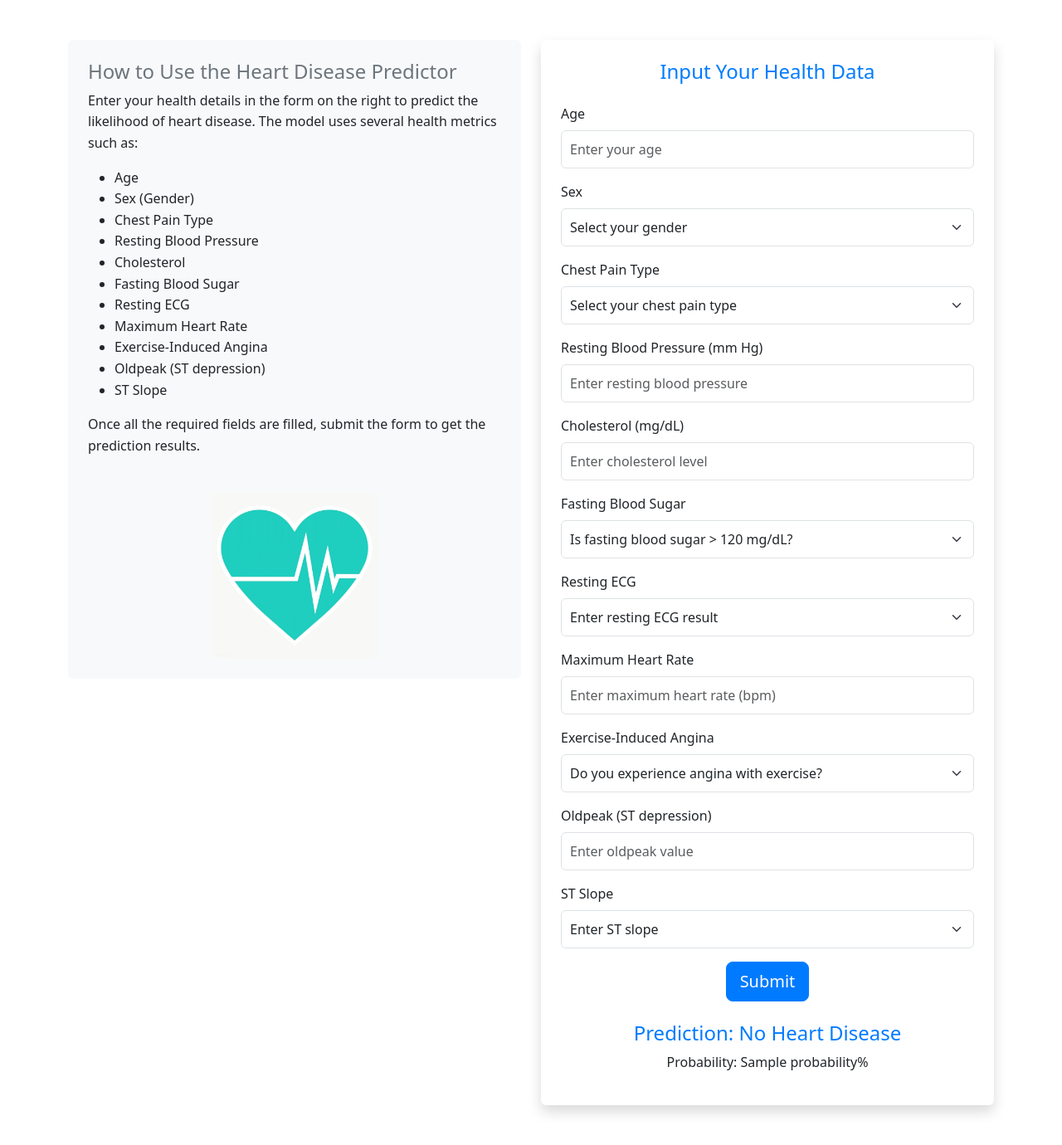
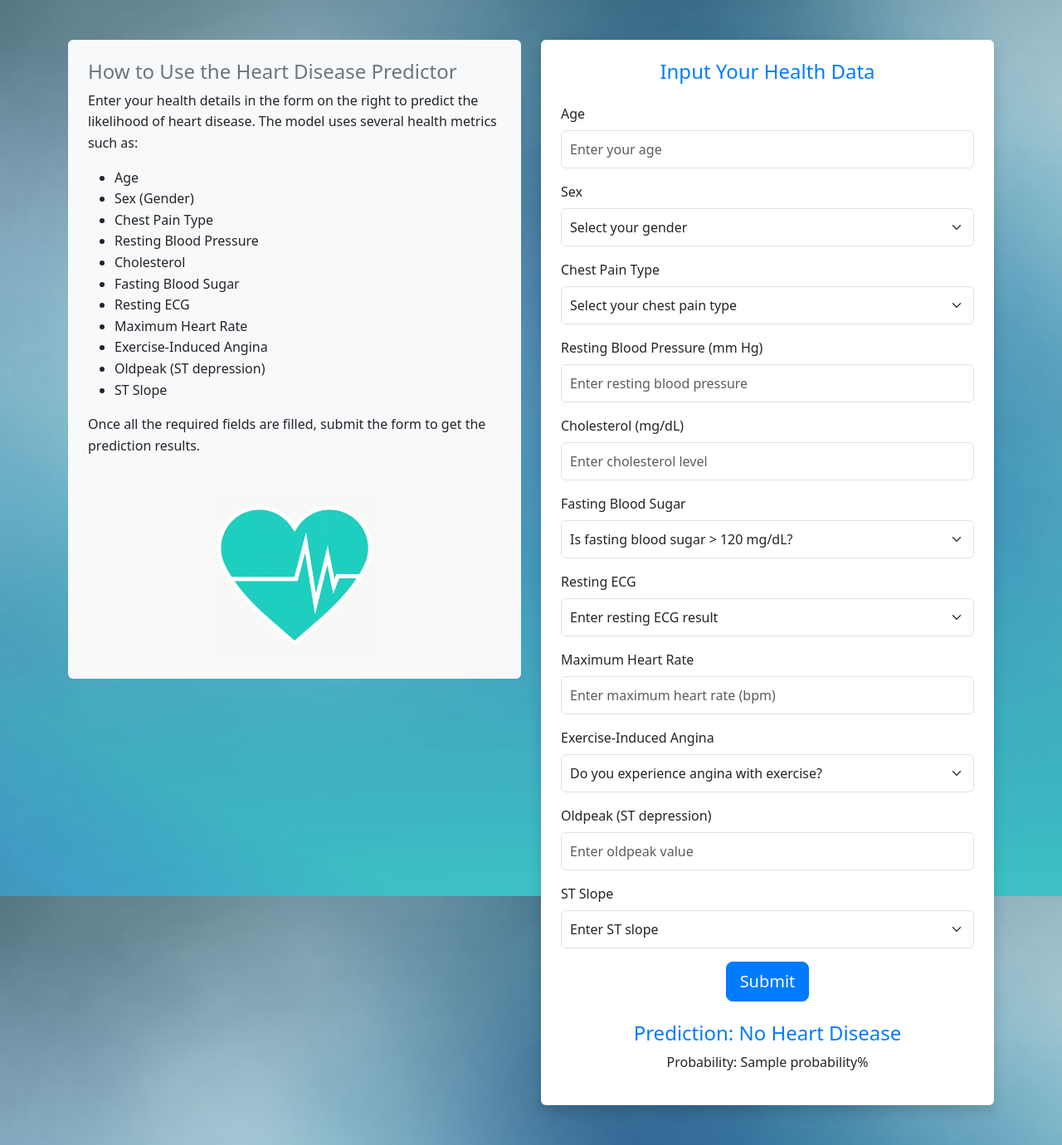
Before and after one commit to eric-h-123/flask-heart-app, a Flask app: template heart_app_copy/templates/demo1.html in a window 1280 px wide. Shown: the whole page at 83% size. Run offline with Flask 3, Linux system fonts and the light colour scheme; the template is opened without the code that fills it: most values are stand-ins (such as "Sample title", 1, 10 or a date in 2020); parts of the project's set-up code (start-up, migrations or seed data) failed here and were passed over.

Commit message:
Set background (image)

```diff
--- a/heart_app_copy/static/css/style_demo_1.css
+++ b/heart_app_copy/static/css/style_demo_1.css
@@ -1,3 +1,6 @@
+body {
+    background-image: url(/static/images/Elegant_Background-4.jpg);
+}
 
 .info-section {
     overflow-y: auto;  /* Enable scrolling for the text */
```
Also changed, not shown: heart_app_copy/static/images/Elegant_Background-4.jpg (added).
